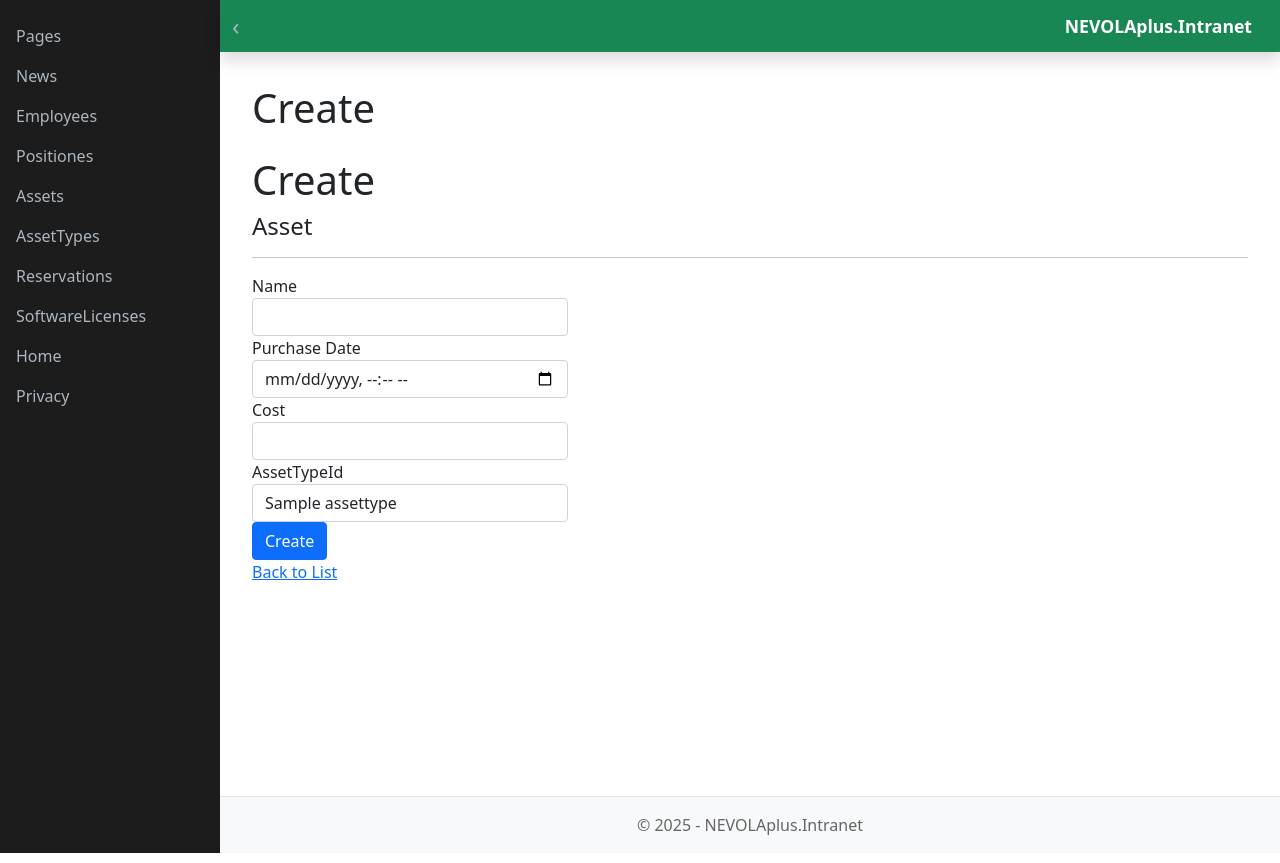
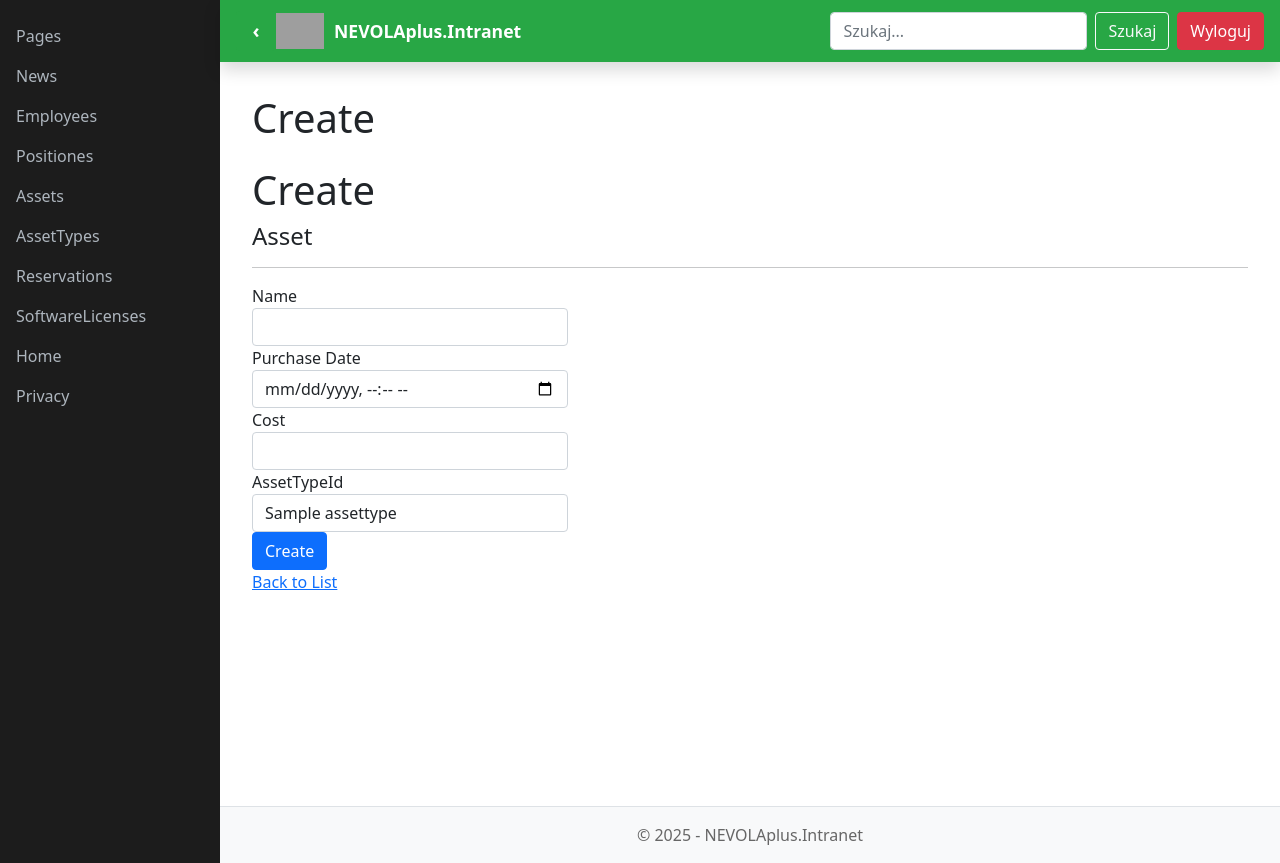
Before and after one commit to MichalGarnuch/NEVOLAplus, an ASP.NET Core app: page /Asset/Create in a window 1280 px wide. Run offline with ASP.NET Core 8, Linux system fonts and the light colour scheme; tables that the repository leaves empty hold one stand-in row (values such as "Sample post"); grey boxes are pictures that could not be loaded.

Commit message:
Ujednolicone layouty intranet i portal

```diff
--- a/NEVOLAplus.Intranet/Views/Shared/_Layout.cshtml
+++ b/NEVOLAplus.Intranet/Views/Shared/_Layout.cshtml
@@ -41,13 +41,20 @@
         }
 
         .navbar {
-            background-color: #198754 !important;
+            background-color: #28a745 !important; /* jaśniejszy zielony */
         }
 
             .navbar .navbar-brand {
                 color: white !important;
                 font-weight: bold;
                 font-size: 1.1rem;
+                display: flex;
+                align-items: center;
+            }
+
+            .navbar .logo {
+                height: 36px;
+                margin-right: 10px;
             }
 
         .main-content {
@@ -70,15 +77,26 @@
         }
 
         .toggle-sidebar {
+            display: flex;
+            align-items: center;
+            justify-content: center;
+            width: 40px;
+            height: 40px;
+            background-color: #28a745; /* kolor menu */
+            color: white; /* strzałka biała */
+            font-size: 1.2rem;
+            font-weight: bold;
+            border: none;
+            border-radius: 4px;
             cursor: pointer;
-            color: #adb5bd;
-            font-size: 1.5rem;
             user-select: none;
+            transition: background-color 0.2s ease-in-out;
         }
 
             .toggle-sidebar:hover {
-                color: white;
+                background-color: #218838; /* ciemniejszy zielony po najechaniu */
             }
+
     </style>
 </head>
 <body class="sidebar-visible">
@@ -98,11 +116,18 @@
     </div>
 
     <div class="main-content-wrapper" id="mainWrapper">
-        <nav class="navbar navbar-expand-lg shadow">
-            <div class="container-fluid">
+        <nav class="navbar navbar-expand-lg shadow px-3">
+            <div class="d-flex align-items-center">
                 <span class="toggle-sidebar" id="toggleBtn" onclick="toggleSidebar()">‹</span>
-                <span class="navbar-brand ms-2">NEVOLAplus.Intranet</span>
+                <span class="navbar-brand">
+                    <img src="/image/nevola.png" class="logo" alt="Logo" /> NEVOLAplus.Intranet
+                </span>
             </div>
+            <form class="d-flex ms-auto">
+                <input class="form-control me-2" type="search" placeholder="Szukaj..." aria-label="Szukaj" />
+                <button class="btn btn-outline-light" type="submit">Szukaj</button>
+                <a asp-controller="Account" asp-action="Logout" class="btn btn-danger ms-2">Wyloguj</a>
+            </form>
         </nav>
 
         <main class="main-content">
```
Also changed, not shown: NEVOLAplus.Portal/Views/Shared/_Layout.cshtml (+29 -15 lines), NEVOLAplus.Intranet/NEVOLAplus.Intranet.csproj, NEVOLAplus.Portal/NEVOLAplus.Portal.csproj.
